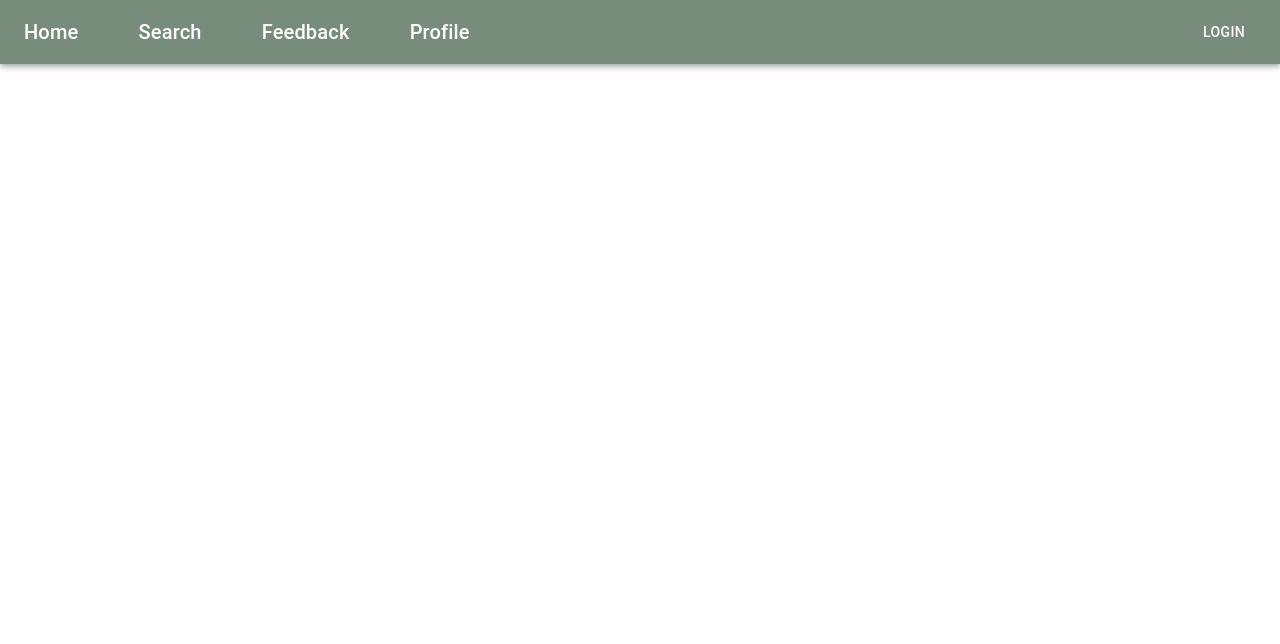
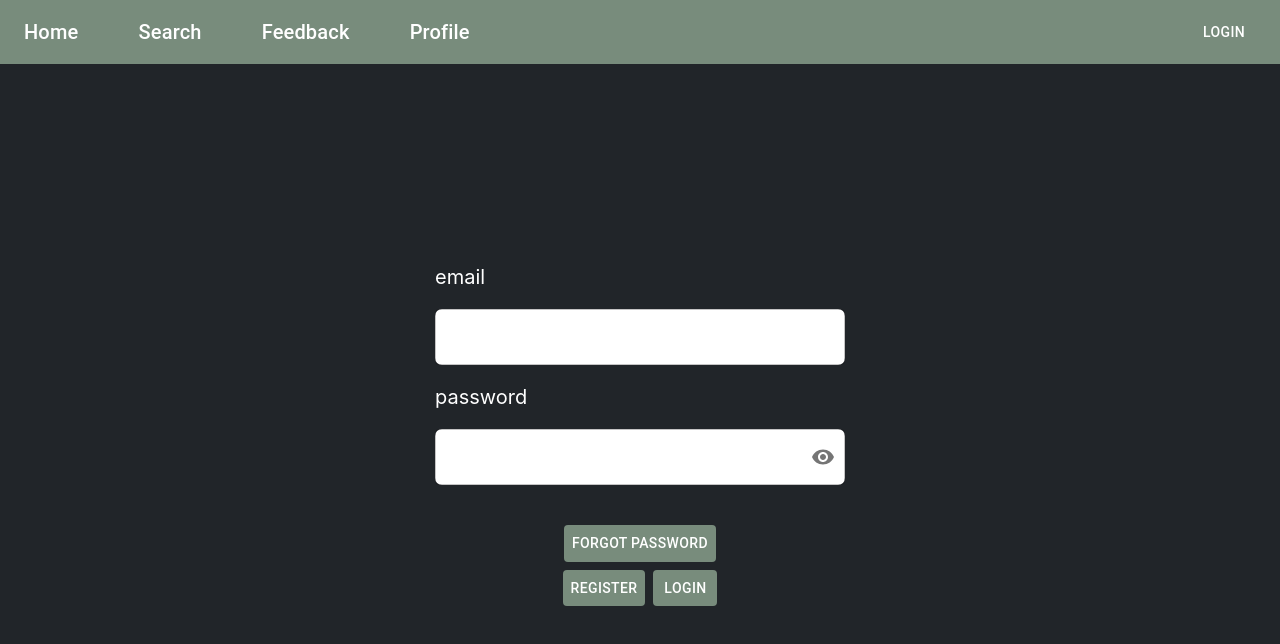
Before and after one commit to tuan882612/nib_nav_c, a React (Create React App) app: page /login in a window 1280 px wide. Shown: the top 644 px of the page. Built offline with nearby package versions, Linux system fonts and the light colour scheme.

Commit message:
Tuan - Progress

```diff
--- a/package.json
+++ b/package.json
@@ -5,9 +5,9 @@
   "dependencies": {
     "@emotion/react": "^11.10.4",
     "@emotion/styled": "^11.10.4",
-    "@mui/icons-material": "^5.10.6",
-    "@mui/material": "^5.10.7",
-    "@mui/styled-engine-sc": "^5.10.6",
+    "@mui/icons-material": "^5.10.14",
+    "@mui/material": "^5.10.14",
+    "@mui/styled-engine-sc": "^5.10.14",
     "@react-google-maps/api": "^2.13.1",
     "@testing-library/jest-dom": "^5.16.5",
     "@testing-library/react": "^13.4.0",
--- /dev/null
+++ b/src/Assets/Styles/LoginPage.css
@@ -0,0 +1,25 @@
+.loginBody {
+    display: flex;
+    min-height: 100vh;
+    justify-content: center;
+
+    background-color: #212529;
+    color: rgb(255, 255, 255);
+    font-size: calc(10px + 2vmin);
+}
+
+.input {
+    background-color: white;
+    border-radius: 7px;
+}
+
+.loginEmail {
+    margin-top: calc(1px + 25vmin);;
+    font-size: 20px;
+    padding: 0%;
+}
+
+.loginPassword {
+    font-size: 20px;
+    padding: 0%;
+}
--- a/src/Components/Login.js
+++ b/src/Components/-Login.js
@@ -6,7 +6,8 @@ import {
 	InputLabel,
 	IconButton,
 	Button,
-	TextField,
+	Fade,
+	Alert,
 } from '@mui/material';
 import Visibility from '@mui/icons-material/Visibility';
 import VisibilityOff from '@mui/icons-material/VisibilityOff';
@@ -40,26 +41,32 @@ function Login() {
 	const { handleSubmit } = useForm();
 
 	const onSubmit = (event) => {
+		var success = false
 		const body = {
 			email: values.username,
 			password: values.password,
 		};
 
-		axios.post('http://localhost:8080/login/', body).then((response) => {
+		axios.post('http://localhost:8080/login/', body)
+		.then((response) => {
 			if (response.status === 200) {
 				sessionStorage.setItem('id', values.username);
 				sessionStorage.setItem("login", true)
-				console.log(sessionStorage.getItem('id'), response.data);
+				success = true
+
+				console.log('Valid login');
 			} else {
 				console.log('Invalid input');
 			}
+			console.log(success)
+			return success
 		});
 	};
 
 	return (
 		<div>
-			<form onSubmit={handleSubmit(onSubmit)}>
-				<div>
+			<form>
+				<Box>
 					<FormControl
 						sx={{ m: 1, width: '25ch' }}
 						variant='outlined'
@@ -72,8 +79,8 @@ function Login() {
 							label='Username'
 						/>
 					</FormControl>
-				</div>
-				<Box sx={{}}>
+				</Box>
+				<Box>
 					<FormControl
 						sx={{ m: 1, width: '25ch' }}
 						variant='outlined'
@@ -121,8 +128,14 @@ function Login() {
 					}}
 				>
 					<Button type='submit'>register</Button>
-					<Button type='submit'>login</Button>
+					<Button onClick={handleSubmit(onSubmit)} type='submit'>login</Button>
 				</Box>
+				<Fade in={onSubmit === true} timeout={4000}>
+					<Alert severity="success">Login Success!</Alert>
+				</Fade>
+				<Fade in={onSubmit === false} timeout={4000}>
+					<Alert severity="error">Invalid Login!</Alert>
+				</Fade>
 			</form>
 		</div>
 	);
--- /dev/null
+++ b/src/Components/Navbar/NavigationBar.js
@@ -0,0 +1,109 @@
+import MenuIcon from '@mui/icons-material/Menu';
+import {
+	AppBar,
+	Box, Button, IconButton, Toolbar, Typography
+} from '@mui/material';
+import { useState } from 'react';
+import { useNavigate } from 'react-router-dom';
+import Login from '../-Login.js';
+import Popup from '../Popup.js';
+
+function NavigationBar() {
+	const [openPopup, setOpenPopup] = useState(false);
+	const navigate = useNavigate();
+
+	const loginProps = () => {
+		var loggedIn = sessionStorage.getItem("id")
+		return {
+			route: (sessionStorage.getItem("id"))?'/home':'/login',
+			dis: (sessionStorage.getItem("id"))?'signout':'login',
+		}
+	}
+
+	return (
+		<AppBar
+			position='static'
+			sx={{ bgcolor: '#788c7c' }}
+		>
+			<Toolbar sx={{ justifyContent: 'space-between', display: 'flex' }}>
+				{/* <IconButton
+					size='large'
+					edge='start'
+					color='inherit'
+					aria-label='menu'
+					sx={{ mr: 2 }}
+				>
+					<MenuIcon />
+				</IconButton> */}
+				<Box
+					sx={{
+						flexGrow: 0.2,
+						display: 'inline-flex',
+						justifyContent: 'space-between',
+					}}
+				>
+					<Typography
+						variant='h6'
+						component='div'
+						sx={{ cursor: 'pointer' }}
+						onClick={() => {
+							navigate('/');
+						}}
+					>
+						Home
+					</Typography>
+					<Typography
+						variant='h6'
+						component='div'
+						sx={{ cursor: 'pointer' }}
+						onClick={() => {
+							navigate('/search');
+						}}
+					>
+						Search
+					</Typography>
+					<Typography
+						variant='h6'
+						component='div'
+						sx={{ cursor: 'pointer' }}
+						onClick={() => {
+							navigate('/feedback');
+						}}
+					>
+						Feedback
+					</Typography>
+					<Typography
+						variant='h6'
+						component='div'
+						sx={{ cursor: 'pointer' }}
+						onClick={() => {
+							navigate('/profile');
+						}}
+					>
+						Profile
+					</Typography>
+				</Box>
+				<Button
+					sx={{"&:hover":{bgcolor: '#5b6b5e'}}}
+					color='inherit'
+					onClick={() =>
+						(sessionStorage.getItem("id"))?navigate('/'):navigate('/login')
+					}
+				>
+					{(sessionStorage.getItem("id"))?'signout':'login'}
+				</Button>
+				{/* <Popup
+					title={'Login'}
+					openPopup={openPopup}
+					setOpenPopup={setOpenPopup}
+					color='inherit'
+
+				>
+					<Login/>
+				</Popup> */}
+			</Toolbar>
+		</AppBar>
+	);
+}
+
+export default NavigationBar;
--- /dev/null
+++ b/src/Pages/Login.js
@@ -0,0 +1,180 @@
+import {
+	Box,
+	OutlinedInput,
+	FormControl,
+	InputAdornment,
+	InputLabel,
+	IconButton,
+	Button,
+	Fade,
+	Alert,
+    TextField,
+} from '@mui/material';
+import Visibility from '@mui/icons-material/Visibility';
+import VisibilityOff from '@mui/icons-material/VisibilityOff';
+import { useForm } from 'react-hook-form';
+import { useState } from 'react';
+import axios from 'axios';
+
+import '../Assets/Styles/LoginPage.css'
+import { Navigate } from 'react-router-dom';
+
+function LoginPage() {
+	const [values, setValues] = useState({
+		username: '',
+		password: '',
+		showPassword: false,
+	});
+
+	const handleChange = (prop) => (event) => {
+		setValues({ ...values, [prop]: event.target.value });
+		console.log(event.target.value);
+	};
+
+	const handleClickShowPassword = () => {
+		setValues({
+			...values,
+			showPassword: !values.showPassword,
+		});
+	};
+
+	const handleMouseDownPassword = (event) => {
+		event.preventDefault();
+	};
+
+	const { handleSubmit } = useForm();
+
+	const onSubmit = (event) => {
+		const body = {
+			email: values.username,
+			password: values.password,
+		};
+
+		axios.post('http://localhost:8080/login/', body)
+		.then((response) => {
+			if (response.status === 200) {
+				sessionStorage.setItem('id', values.username);
+				sessionStorage.setItem("login", true)
+				console.log('Valid login');
+
+				return true
+			} else {
+				console.log('Invalid input');
+				return false
+			}
+		});
+	};
+
+	return (
+		<Box className='loginBody' onSubmit={handleSubmit(onSubmit)}>
+			<form>
+				<Box>
+                    <p className='loginEmail'>email</p>
+					<FormControl
+						className='input'
+						sx={{ width: '25ch' }}
+						variant='outlined'
+					>
+						<OutlinedInput
+							type={'username'}
+							value={values.username}
+							onChange={handleChange('username')}
+						/>
+					</FormControl>
+				</Box>
+                <p className='loginPassword'>password</p>
+				<Box>
+					<FormControl
+                        className='input'
+						sx={{ width: '25ch' }}
+						variant='outlined'
+					>
+						<OutlinedInput
+							type={values.showPassword ? 'text' : 'password'}
+							value={values.password}
+							onChange={handleChange('password')}
+							endAdornment={
+								<InputAdornment position='end'>
+									<IconButton
+										aria-label='toggle-password-visibility'
+										onClick={handleClickShowPassword}
+										onMouseDown={handleMouseDownPassword}
+										edge='end'
+									>
+										{values.showPassword ? (
+											<VisibilityOff />
+										) : (
+											<Visibility />
+										)}
+									</IconButton>
+								</InputAdornment>
+							}
+						/>
+					</FormControl>
+				</Box>
+				<Box
+					sx={{
+                        display: 'flex',
+                        justifyContent: 'center',
+                        alignContent: 'center',
+                    }}
+				>
+					<Button
+                        sx={{
+                            bgcolor: '#788c7c',
+                            color:'white',
+                            "&:hover":{bgcolor: '#5b6b5e'},
+                            mt:5
+                        }}
+                        type='submit'
+                    >
+                        forgot password
+                    </Button>
+				</Box>
+				<Box
+					sx={{
+						display: 'flex',
+						alignItems: 'center',
+						justifyContent: 'center',
+                        mt: 1,
+					}}
+				>
+					<Button
+                        sx={{
+                            bgcolor: '#788c7c',
+                            color:'white',
+                            "&:hover":{bgcolor: '#5b6b5e'}
+                        }}
+                        type='submit'
+					>
+						register
+					</Button>
+					<Button
+                        sx={{
+                            bgcolor: '#788c7c',
+                            color:'white',
+                            ml: 1,
+                            "&:hover":{bgcolor: '#5b6b5e'}
+                        }}
+                        type='submit'
+						onClick={(onSubmit) => {
+							if (onSubmit === true) {
+								Navigate("/")
+							}
+						}}
+					>
+						login
+					</Button>
+				</Box>
+				{/* <Fade in={onSubmit === true} timeout={4000}>
+					<Alert severity="success">Login Success!</Alert>
+				</Fade>
+				<Fade in={onSubmit === false} timeout={4000}>
+					<Alert severity="error">Invalid Login!</Alert>
+				</Fade> */}
+			</form>
+		</Box>
+	);
+}
+
+export default LoginPage;
--- a/src/index.js
+++ b/src/index.js
@@ -1,16 +1,17 @@
-import './Assets/Styles/index.css';
 import axios from 'axios';
 import React from 'react';
 import ReactDOM from 'react-dom/client';
 import { BrowserRouter as Router, Route, Routes } from 'react-router-dom';
+import './Assets/Styles/index.css';
 
-import NavigationBar from './Components/NavigationBar';
+import NavigationBar from './Components/Navbar/NavigationBar';
 
-import checkSession from './utils/UserUtilities';
+import Feedback from './Pages/Feedback';
 import Home from './Pages/Home';
-import Feedback from './Pages/Feedback';
+import LoginPage from './Pages/Login';
 import Profile from './Pages/Profile';
 import Search from './Pages/Search';
+import checkSession from './utils/UserUtilities';
 
 const root = ReactDOM.createRoot(document.getElementById('root'));
 
@@ -21,21 +22,11 @@ root.render(
 	<Router>
 		<NavigationBar />
 		<Routes>
-			<Route
-				path='/'
-				element={<Home />}
-			/>
-			<Route
-				path='/search'
-				element={<Search />}
-			/>
-			<Route path='/feedback'
-				element={<Feedback />}
-			/>
-			<Route
-				path='/profile'
-				element={<Profile />}
-			/>
+			<Route path='/' element={<Home />}/>
+			<Route path='/search' element={<Search />}/>
+			<Route path='/feedback' element={<Feedback />}/>
+			<Route path='/profile' element={<Profile />}/>
+			<Route path='/login' element={<LoginPage />}/>
 		</Routes>
 	</Router>
 );
```
Also changed, not shown: src/Components/Navbar/PreNavbar.js (renamed from src/Components/NavigationBar.js, +10 -43 lines), 1 other file (tests, documents, lock files or other folders).
